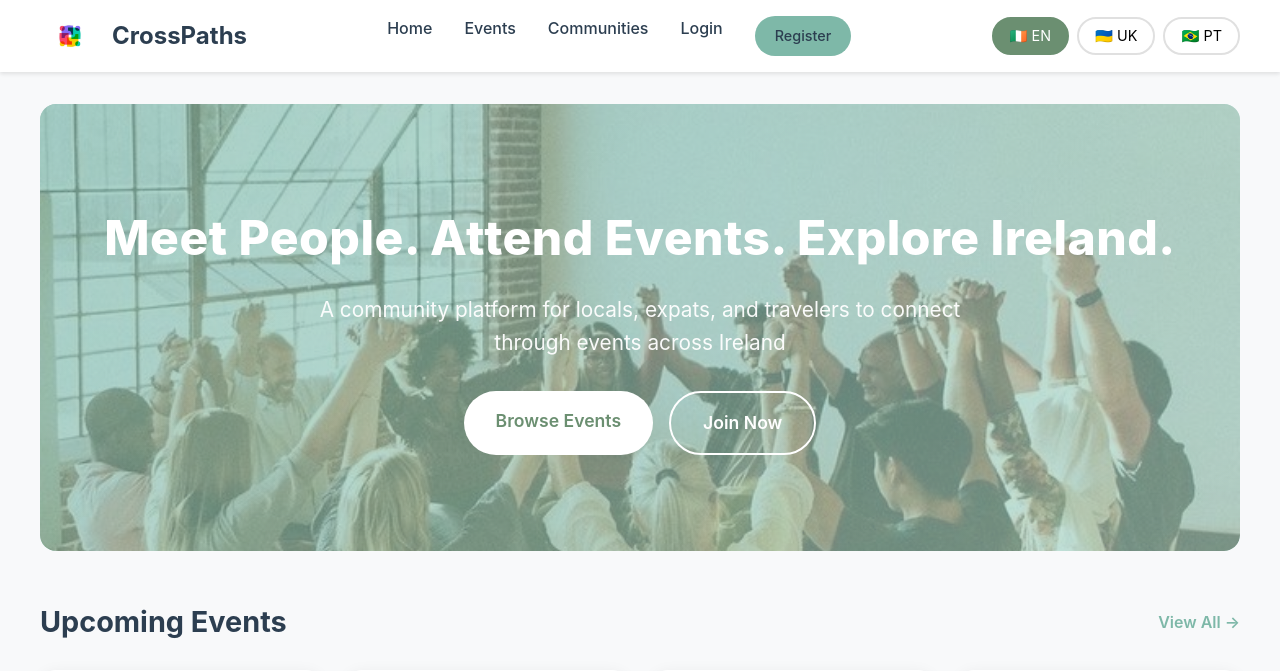
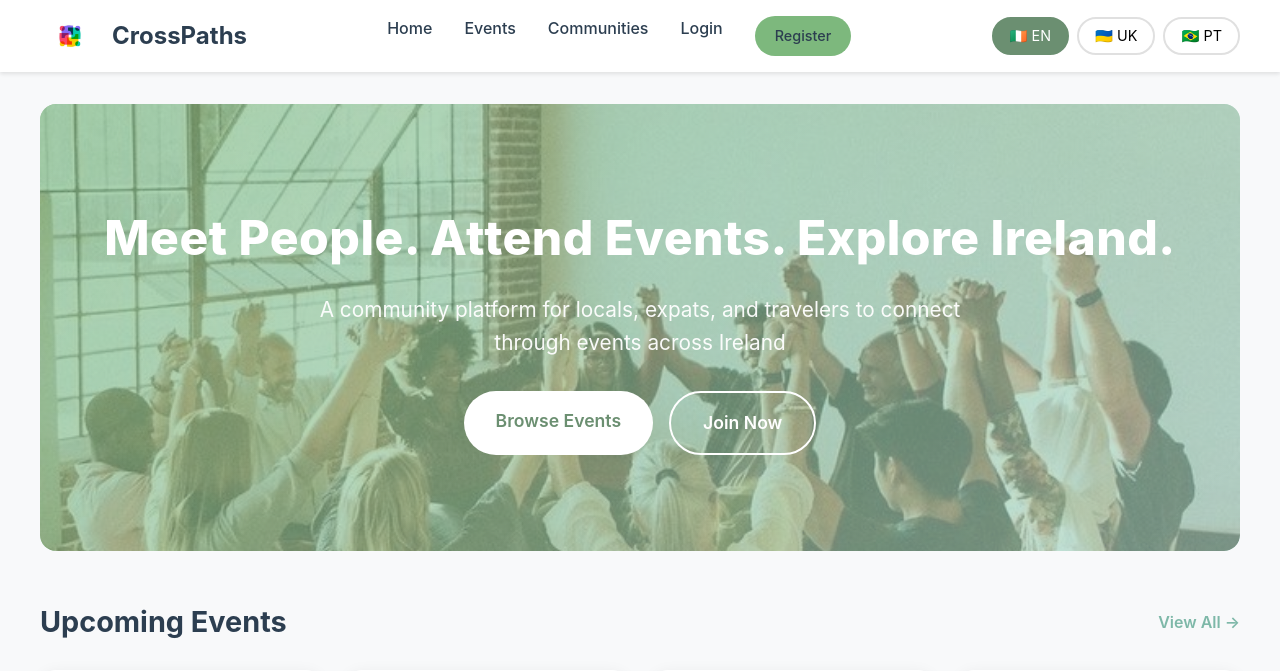
Before and after one commit to Y-A-N-C-H-A-2/SDEV_Project, a Flask app: page / in a window 1280 px wide. Shown: the top 671 px of the page. Run offline with Flask 3, Linux system fonts and the light colour scheme; data comes from the database, SQL or seed files in the repository; some libraries are stand-ins or nearby versions.

Commit message:
Enhance localization and user experience in CrossPaths application
- Added locale-specific semantic tokens in CSS for improved styling consistency across different regions.
- Introduced a new section in the index template for Ukrainian users detailing event participation steps.
- Updated Portuguese translations to include new features and enhance clarity in messaging.
- Improved the layout of the features section in the Portuguese index template to better highlight community engagement.

```diff
--- a/static/css/main.css
+++ b/static/css/main.css
@@ -32,6 +32,11 @@ body {
     --color-section-link: #7EB8A8;
     --color-placeholder-start: #e8f5e9;
     --color-placeholder-end: #c8e6c9;
+    /* Locale-agnostic semantic tokens */
+    --accent-color: #7EB8A8;
+    --btn-primary: #7EB8A8;
+    --btn-primary-hover: #6AA396;
+    --hero-bg: linear-gradient(135deg, #7EB8A8 0%, #A8D4C7 100%);
 }
 
 /* Ireland (en_IE) – sage/mint, minimal */
@@ -48,6 +53,10 @@ body.locale-en_IE {
     --color-section-link: #7EB8A8;
     --color-placeholder-start: #e8f5e9;
     --color-placeholder-end: #c8e6c9;
+    --accent-color: #7DB87D;
+    --btn-primary: #7DB87D;
+    --btn-primary-hover: #6AA36C;
+    --hero-bg: linear-gradient(135deg, #7DB87D 0%, #A8D4C7 100%);
 }
 
 /* Ukraine (uk_UA) – periwinkle/lavender, formal */
@@ -64,6 +73,10 @@ body.locale-uk_UA {
     --color-section-link: #8EA8C8;
     --color-placeholder-start: #e8ecf4;
     --color-placeholder-end: #c5d4e8;
+    --accent-color: #9B9BD4;
+    --btn-primary: #7B7FC4;
+    --btn-primary-hover: #6A6FB2;
+    --hero-bg: linear-gradient(135deg, #8EA8C8 0%, #B8CCE0 100%);
 }
 
 /* Brazil (pt_BR) – warm orange, social */
@@ -80,6 +93,10 @@ body.locale-pt_BR {
     --color-section-link: #FF8C00;
     --color-placeholder-start: #fff3e0;
     --color-placeholder-end: #ffe0b2;
+    --accent-color: #FF8C00;
+    --btn-primary: #FF6B35;
+    --btn-primary-hover: #E05A2B;
+    --hero-bg: linear-gradient(135deg, #FF8C00 0%, #FF6B35 100%);
 }
 
 a {
@@ -343,12 +360,12 @@ button {
 }
 
 .btn-primary {
-    background-color: var(--color-primary);
+    background-color: var(--btn-primary, var(--color-primary));
     color: white;
 }
 
 .btn-primary:hover {
-    background-color: var(--color-primary-hover);
+    background-color: var(--btn-primary-hover, var(--color-primary-hover));
 }
 
 .btn-secondary {
@@ -397,7 +414,7 @@ button {
 .hero {
     text-align: center;
     padding: 5rem 2rem;
-    background: linear-gradient(135deg, var(--color-hero-start) 0%, var(--color-hero-end) 100%);
+    background: var(--hero-bg, linear-gradient(135deg, var(--color-hero-start) 0%, var(--color-hero-end) 100%));
     color: white;
     border-radius: 16px;
     margin-bottom: 4rem;
@@ -629,9 +646,7 @@ button {
    Soft pastel periwinkle/lavender colour scheme
    ========================================== */
 
-.locale-uk_UA .hero {
-    background: linear-gradient(135deg, #8EA8C8 0%, #B8CCE0 100%);
-}
+/* hero background now controlled by --hero-bg per locale */
 
 .locale-uk_UA .feature-number {
     background: var(--color-primary);
@@ -639,13 +654,7 @@ button {
     font-weight: bold;
 }
 
-.locale-uk_UA .btn-primary {
-    background-color: #8EA8C8;
-}
-
-.locale-uk_UA .btn-primary:hover {
-    background-color: #7A96B8;
-}
+/* primary button colors now controlled by --btn-primary per locale */
 
 .locale-uk_UA .event-card-formal .event-details {
     border-left: 4px solid #8EA8C8;
@@ -711,21 +720,13 @@ button {
    Warm orange palette inspired by Bumble BFF
    ========================================== */
 
-.locale-pt_BR .hero {
-    background: linear-gradient(135deg, #FF8C00 0%, #FF6B35 100%);
-}
+/* hero background now controlled by --hero-bg per locale */
 
 .locale-pt_BR .feature-icon {
     font-size: 2.5rem;
 }
 
-.locale-pt_BR .btn-primary.warm {
-    background: linear-gradient(135deg, #FF8C00 0%, #FF6B35 100%);
-}
-
-.locale-pt_BR .btn-primary.warm:hover {
-    background: linear-gradient(135deg, #E07B00 0%, #E05A2B 100%);
-}
+/* warm PT-BR button variant now uses base --btn-primary colors */
 
 .locale-pt_BR .event-card-warm {
     border-left: 5px solid #FF8C00;
@@ -859,21 +860,13 @@ button {
    Soft sage/mint pastel colour palette
    ========================================== */
 
-.locale-en_IE .hero {
-    background: linear-gradient(135deg, #7EB8A8 0%, #A8D4C7 100%);
-}
+/* hero background now controlled by --hero-bg per locale */
 
 .locale-en_IE .feature-card {
     border-top: 3px solid #7EB8A8;
 }
 
-.locale-en_IE .btn-primary {
-    background-color: #7EB8A8;
-}
-
-.locale-en_IE .btn-primary:hover {
-    background-color: #6AA396;
-}
+/* primary button colors now controlled by --btn-primary per locale */
 
 .locale-en_IE .event-card-minimal {
     border-left: 3px solid #7EB8A8;
@@ -976,7 +969,7 @@ button {
 .hero-large {
     padding: 6rem 2rem;
     text-align: center;
-    background: linear-gradient(135deg, var(--color-hero-start) 0%, var(--color-hero-end) 50%, var(--color-accent-soft) 100%);
+    background: var(--hero-bg, linear-gradient(135deg, var(--color-hero-start) 0%, var(--color-hero-end) 50%, var(--color-accent-soft) 100%));
     color: white;
     border-radius: 16px;
     margin-bottom: 3rem;
--- a/templates/index.html
+++ b/templates/index.html
@@ -27,7 +27,31 @@
             </div>
         </div>
     </section>
-
+    {% if locale == 'uk_UA' %}
+    <section class="home-section how-it-works-uk">
+        <h2 class="section-title">{{ _('How it works for Ukrainian newcomers') }}</h2>
+        <ol class="how-it-works-steps">
+            <li class="how-it-works-step">
+                <span class="step-label">{{ _('Step 1 – Review the verified event 📋') }}</span>
+                <p class="step-text">
+                    {{ _('Check the event agenda, location, time, and attendee limits in detail before you decide to join.') }}
+                </p>
+            </li>
+            <li class="how-it-works-step">
+                <span class="step-label">{{ _('Step 2 – Confirm a verified host ✓') }}</span>
+                <p class="step-text">
+                    {{ _('Look for the verification badge next to the host name and review their credentials before registering.') }}
+                </p>
+            </li>
+            <li class="how-it-works-step">
+                <span class="step-label">{{ _('Step 3 – Attend in a safe public place 🔒') }}</span>
+                <p class="step-text">
+                    {{ _('Only attend events held in safe, public venues with clear rules, so you can meet new people confidently and securely.') }}
+                </p>
+            </li>
+        </ol>
+    </section>
+    {% endif %}
     <!-- Upcoming Events Section -->
     {% if events %}
     <section class="home-section">
--- a/templates/partials/index/features_pt_BR.html
+++ b/templates/partials/index/features_pt_BR.html
@@ -4,6 +4,11 @@
         <span class="feature-icon">🎉</span>
         <h3>{{ _('Discover Fun Events') }}</h3>
         <p>{{ _('Browse exciting meetups and see who else is going!') }}</p>
+    </div>
+    <div class="feature-card">
+        <span class="feature-icon">👥</span>
+        <h3>{{ _('Group Events & Community') }}</h3>
+        <p>{{ _('See who else is joining, connect with the whole group, and feel part of a shared community.') }}</p>
     </div>
     <div class="feature-card">
         <span class="feature-icon">💬</span>
```
Also changed, not shown: translations/pt_BR/LC_MESSAGES/messages.po, translations/uk_UA/LC_MESSAGES/messages.po.
